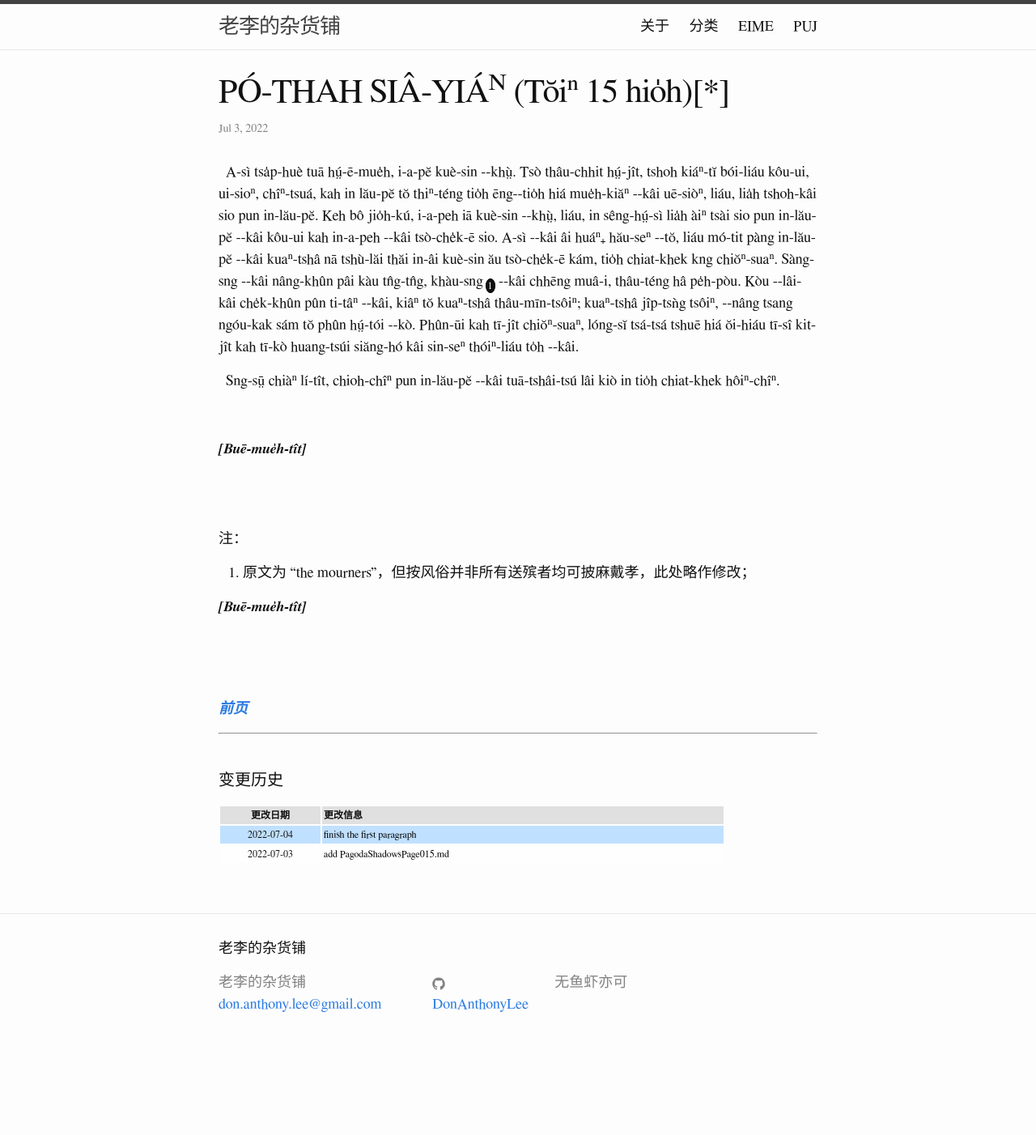
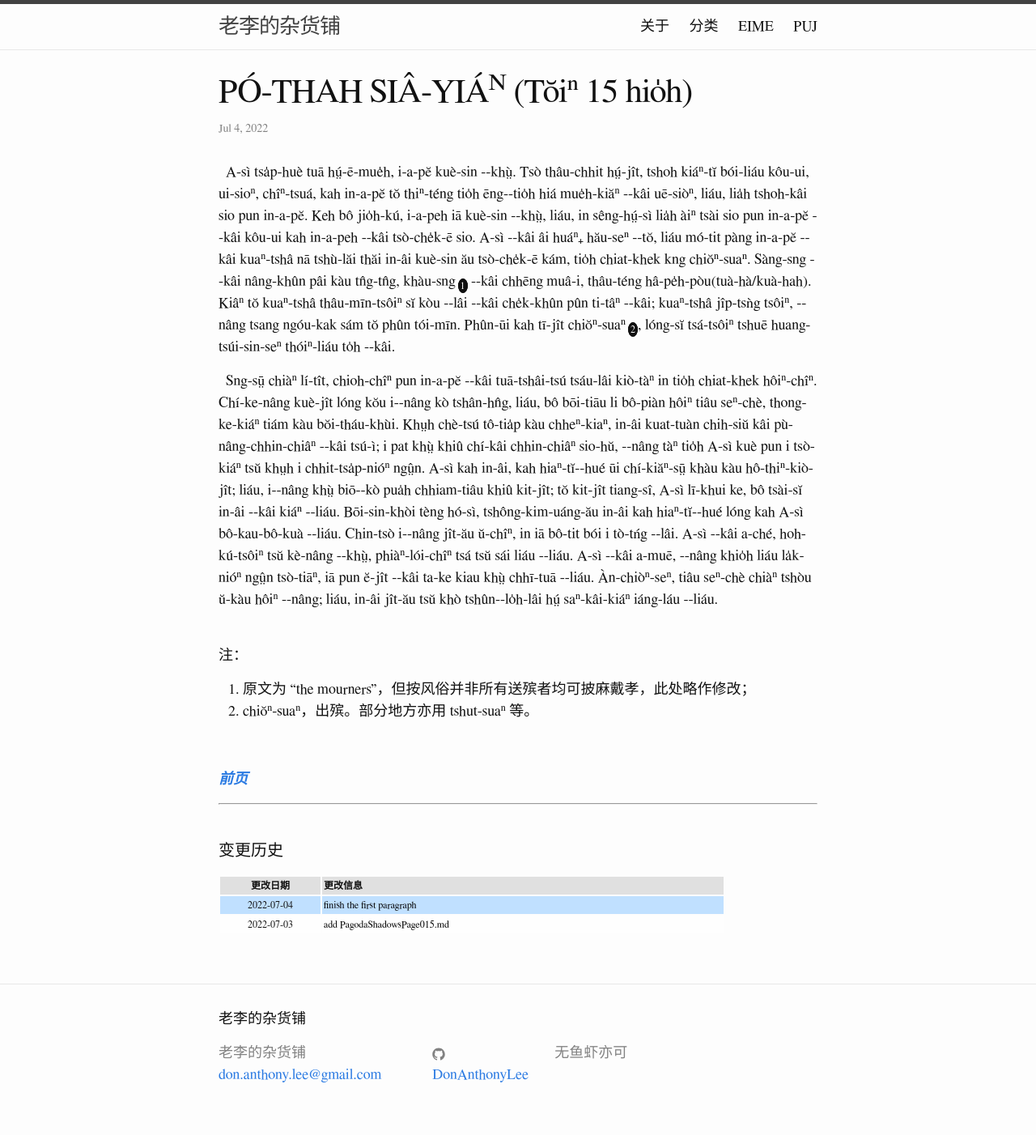
Before and after one commit to DonAnthonyLee/DonAnthonyLee.github.io, a Jekyll site: the page built from docs/puj/PagodaShadowsPage015.md, in a window 1280 px wide. Shown: the whole page at 81% size. Built offline with Jekyll 4.4.1, drawn with Linux system fonts in a browser that asks for light colours; some web fonts are replaced; before the commit the page ends 1315 px from its top, so only the background shows below that.

Commit message:
PagodaShadowsPage015.md complete

```diff
--- a/docs/puj/PagodaShadowsPage015.md
+++ b/docs/puj/PagodaShadowsPage015.md
@@ -12,50 +12,50 @@
 <!-- When Four was ten years old, his father died. -->
 &nbsp;&nbsp;A-sì tsa̍p-huè tuā hṳ́-ē-mue̍h, i-a-pĕ kuè-sin &#x002D;&#x002D;khṳ̀.
 <!-- On the seventh day thereafter, the sons bought paper clothing, trunks, and paper money, images of all the articles which he was supposed to require in the spirit-world, and burned them for his benefit. -->
-Tsò thâu-chhit hṳ́-jît, tshoh kiáⁿ-tĭ bói-liáu kôu-ui, ui-sioⁿ, chîⁿ-tsuá, kah in lău-pĕ tŏ thiⁿ-téng tio̍h ēng&#x002D;&#x002D;tio̍h hiá mue̍h-kiăⁿ &#x002D;&#x002D;kâi uē-siòⁿ, liáu, lia̍h tshoh-kâi sio pun in-lău-pĕ.
+Tsò thâu-chhit hṳ́-jît, tshoh kiáⁿ-tĭ bói-liáu kôu-ui, ui-sioⁿ, chîⁿ-tsuá, kah in-a-pĕ tŏ thiⁿ-téng tio̍h ēng&#x002D;&#x002D;tio̍h hiá mue̍h-kiăⁿ &#x002D;&#x002D;kâi uē-siòⁿ, liáu, lia̍h tshoh-kâi sio pun in-a-pĕ.
 <!-- Not long after, an uncle also died, and they took the opportunity to send their father an additional quantity of clothing, burning it with their uncle's outfit. -->
-Keh bô jio̍h-kú, i-a-peh iā kuè-sin &#x002D;&#x002D;khṳ̀, liáu, in sêng-hṳ́-sì lia̍h àiⁿ tsài sio pun in-lău-pĕ &#x002D;&#x002D;kâi kôu-ui kah in-a-peh &#x002D;&#x002D;kâi tsò-che̍k-ē sio.
+Keh bô jio̍h-kú, i-a-peh iā kuè-sin &#x002D;&#x002D;khṳ̀, liáu, in sêng-hṳ́-sì lia̍h àiⁿ tsài sio pun in-a-pĕ &#x002D;&#x002D;kâi kôu-ui kah in-a-peh &#x002D;&#x002D;kâi tsò-che̍k-ē sio.
 <!-- As Four's mother was still young, they did not keep the father's coffin in the house till she died and could be buried with him, but carried it at once to the hills. -->
-A-sì &#x002D;&#x002D;kâi âi huáⁿ₊ hău-seⁿ &#x002D;&#x002D;tŏ, liáu mó-tit pàng in-lău-pĕ &#x002D;&#x002D;kâi kuaⁿ-tshâ nā tshù-lăi thăi in-âi kuè-sin ău tsò-che̍k-ē kám, tio̍h chiat-khek kng chiŏⁿ-suaⁿ.
+A-sì &#x002D;&#x002D;kâi âi huáⁿ₊ hău-seⁿ &#x002D;&#x002D;tŏ, liáu mó-tit pàng in-a-pĕ &#x002D;&#x002D;kâi kuaⁿ-tshâ nā tshù-lăi thăi in-âi kuè-sin ău tsò-che̍k-ē kám, tio̍h chiat-khek kng chiŏⁿ-suaⁿ.
 <!-- A long procession followed it, the mourners being dressed in sack-cloth, with white threads braided in their hair. -->
-Sàng-sng &#x002D;&#x002D;kâi nâng-khûn pâi kàu tn̂g-tn̂g, khàu-sng<a href="#note_1" class="note">1</a> &#x002D;&#x002D;kâi chhēng muâ-i, thâu-téng hâ pe̍h-pòu.
+Sàng-sng &#x002D;&#x002D;kâi nâng-khûn pâi kàu tn̂g-tn̂g, khàu-sng<a href="#note_1" class="note">1</a> &#x002D;&#x002D;kâi chhēng muâ-i, thâu-téng hâ-pe̍h-pòu(tuà-hà/kuà-hah).
 <!-- A hired band of musicians, blowing horns, preceded the coffin; -->
-Kòu &#x002D;&#x002D;lâi-kâi che̍k-khûn pûn ti-tâⁿ &#x002D;&#x002D;kâi, kiâⁿ tŏ kuaⁿ-tshâ thâu-mīn-tsôiⁿ;
+Kiâⁿ tŏ kuaⁿ-tshâ thâu-mīn-tsôiⁿ sĭ kòu &#x002D;&#x002D;lâi &#x002D;&#x002D;kâi che̍k-khûn pûn ti-tâⁿ &#x002D;&#x002D;kâi;
 <!-- and beans, peas, and grain were thrown into the grave, before the coffin was lowered. -->
-kuaⁿ-tshâ jîp-tsǹg tsôiⁿ, &#x002D;&#x002D;nâng tsang ngóu-kak sám tŏ phûn hṳ́-tói &#x002D;&#x002D;kò.
+kuaⁿ-tshâ jîp-tsǹg tsôiⁿ, &#x002D;&#x002D;nâng tsang ngóu-kak sám tŏ phûn tói-mīn.
 <!-- The place for the grave, and the day for the funeral, had been previously selected by a wizard, who was supposed to be able to discover what was lucky in such matters. -->
-Phûn-ūi kah tī-jît chiŏⁿ-suaⁿ, lóng-sĭ tsá-tsá tshuē hiá ŏi-hiáu tī-sî kit-jît kah tī-kò huang-tsúi siăng-hó kâi sin-seⁿ thóiⁿ-liáu to̍h &#x002D;&#x002D;kâi.
+Phûn-ūi kah tī-jît chiŏⁿ-suaⁿ<a href="#note_2" class="note">2</a>, lóng-sĭ tsá-tsôiⁿ tshuē huang-tsúi-sin-seⁿ thóiⁿ-liáu to̍h &#x002D;&#x002D;kâi.
 
 <!-- Shortly after this, a great man, from whom the father had borrowed money, came and demanded immediate payment. -->
-&nbsp;&nbsp;Sng-sṳ̄ chiàⁿ lí-tît, chioh-chîⁿ pun in-lău-pĕ &#x002D;&#x002D;kâi tuā-tshâi-tsú lâi kiò in tio̍h chiat-khek hôiⁿ-chîⁿ.
+&nbsp;&nbsp;Sng-sṳ̄ chiàⁿ lí-tît, chioh-chîⁿ pun in-a-pĕ &#x002D;&#x002D;kâi tuā-tshâi-tsú tsáu-lâi kiò-tàⁿ in tio̍h chiat-khek hôiⁿ-chîⁿ.
 <!-- The family were in great distress, not having the means to pay the debt without selling the land on which their support depended. -->
+Chí-ke-nâng kuè-jît lóng kŏu i&#x002D;&#x002D;nâng kò tshân-hn̂g, liáu, bô bōi-tiāu li bô-piàn hôiⁿ tiâu seⁿ-chè, thong-ke-kiáⁿ tiám kàu bŏi-tháu-khùi.
 <!-- After much trouble, and many threats from the creditor, the mother decided to accept the offer of a rich relative to whom she had applied for help, and for a sum amounting to nearly twenty pounds let him have Number Four for his own son. -->
+Khṳh chè-tsú tô-tia̍p kàu chheⁿ-kiaⁿ, in-âi kuat-tuàn chih-siŭ kâi pù-nâng-chhin-chiâⁿ &#x002D;&#x002D;kâi tsú-ì; i pat khṳ̀ khiû chí-kâi chhin-chiâⁿ sio-hŭ, &#x002D;&#x002D;nâng tàⁿ tio̍h A-sì kuè pun i tsò-kiáⁿ tsŭ khṳh i chhit-tsa̍p-nióⁿ ngṳ̂n.
 <!-- Four and his mother and brothers all cried over it; -->
+A-sì kah in-âi, kah hiaⁿ-tĭ&#x002D;&#x002D;hué ūi chí-kiăⁿ-sṳ̄ khàu kàu hô-thiⁿ-kiò-jît;
 <!-- but on what was found to be a fortunate day by casting lots in the temple, he went away, to be his mother's child no more. -->
+liáu, i&#x002D;&#x002D;nâng khṳ̀ biō&#x002D;&#x002D;kò pua̍h chhiam-tiâu khiû kit-jît; tŏ kit-jît tiang-sî, A-sì lī-khui ke, bô tsài-sĭ in-âi &#x002D;&#x002D;kâi kiáⁿ &#x002D;&#x002D;liáu.
 <!-- Papers of legal sale were made out, and his mother and brothers bound themselves never to make any claims of relationship upon him. -->
+Bōi-sin-khòi tèng hó-sì, tshông-kim-uáng-ău in-âi kah hiaⁿ-tĭ&#x002D;&#x002D;hué lóng kah A-sì bô-kau-bô-kuà &#x002D;&#x002D;liáu.
 <!-- Even if they became rich, they could never offer to buy him back again. -->
+Chin-tsò i&#x002D;&#x002D;nâng jît-ău ŭ-chîⁿ, in iā bô-tit bói i tò-tńg &#x002D;&#x002D;lâi.
 <!-- His elder sister had been married long before, and the betrothal money spent. -->
+A-sì &#x002D;&#x002D;kâi a-ché, hoh-kú-tsôiⁿ tsŭ kè-nâng &#x002D;&#x002D;khṳ̀, phiàⁿ-lói-chîⁿ tsá tsŭ sái liáu &#x002D;&#x002D;liáu.
 <!-- His younger sister was then betrothed for two pounds, and went at once to be brought up by the mother of her future husband. -->
-<!-- So the money due to the hard creditor was made up, and the mother had three boys left to supporther in old age. -->
-<br>
-
-<br>
-
-***[Buē-mue̍h-tît]***
-
+A-sì &#x002D;&#x002D;kâi a-muē, &#x002D;&#x002D;nâng khio̍h liáu la̍k-nióⁿ ngṳ̂n tsò-tiāⁿ, iā pun ĕ-jît &#x002D;&#x002D;kâi ta-ke kiau khṳ̀ chhī-tuā &#x002D;&#x002D;liáu.
+<!-- So the money due to the hard creditor was made up, and the mother had three boys left to support her in old age. -->
+Àn-chiòⁿ-seⁿ, tiâu seⁿ-chè chiàⁿ tshòu ŭ-kàu hôiⁿ &#x002D;&#x002D;nâng; liáu, in-âi jît-ău tsŭ khò tshûn&#x002D;&#x002D;lo̍h-lâi hṳ́ saⁿ-kâi-kiáⁿ iáng-láu &#x002D;&#x002D;liáu.
 <br>
 
 <br>
 注：
 1. <span id="note_1">原文为 “the mourners”，但按风俗并非所有送殡者均可披麻戴孝，此处略作修改；</span>
+2. <span id="note_2">chiŏⁿ-suaⁿ，出殡。部分地方亦用 tshut-suaⁿ 等。</span>
 <br>
 
-***[Buē-mue̍h-tît]***
 
 <br>
-
-<br>
-
 
 ***[前页](PagodaShadowsPage014.html)***
 <!-- ***[后页](PagodaShadowsPage016.html)*** -->
```
Also changed, not shown: other parts of docs/puj/PagodaShadowsPage015.md (+2 -2 lines).
